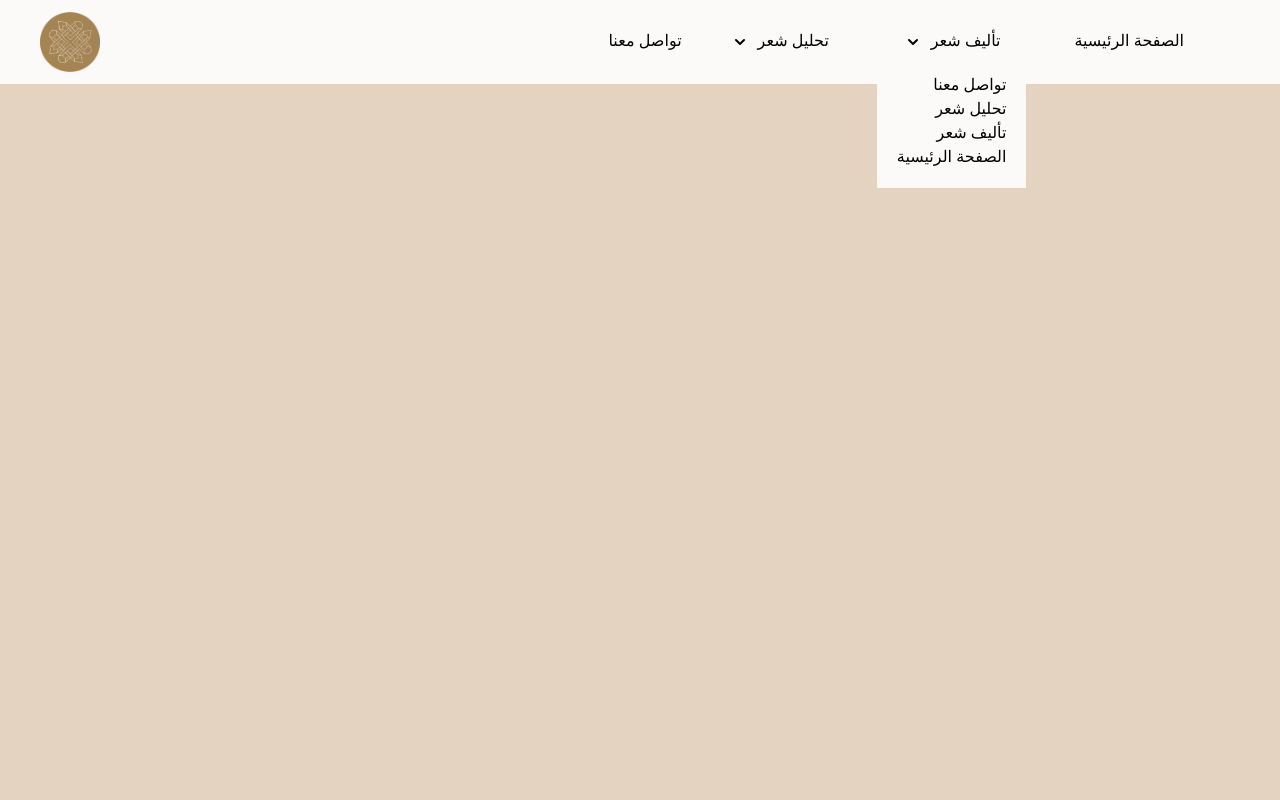
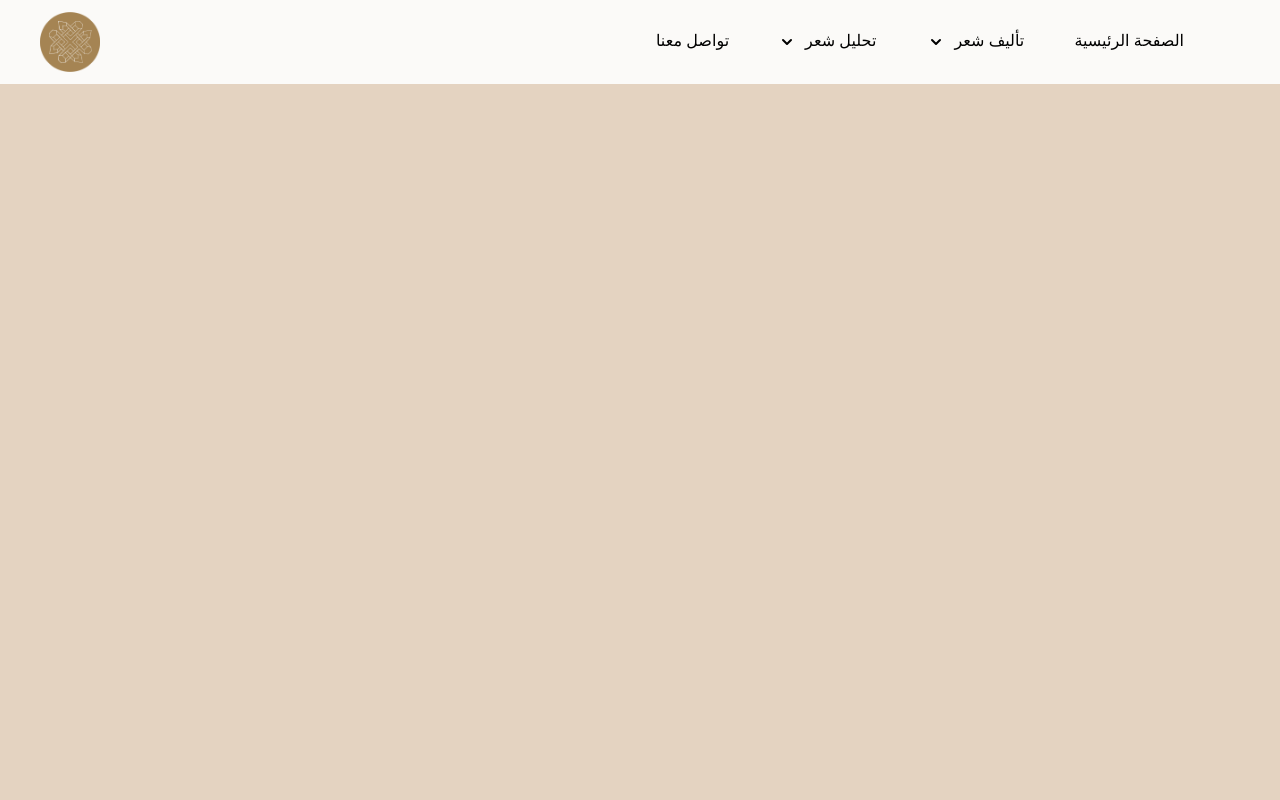
Before and after one commit to wadjih-bencheikh18/arabicthon-front, a React (Create React App) app: page / in a window 1280 px wide. Shown: the top 800 px of the page. Built offline with nearby package versions, Linux system fonts and the light colour scheme.

Commit message:
fix navbar order on mobile + add 2nd dropdown

```diff
--- a/src/App.js
+++ b/src/App.js
@@ -5,7 +5,7 @@ import { Navbar } from "./sections/Navbar";
 
 function App() {
   return (
-    <div className="App bg-[#E4D3C1] h-screen">
+    <div className="App bg-[#E4D3C1] h-screen text-right">
       <div>
         <Navbar />
       </div>
--- a/src/components/Navbar/NavbarContent.jsx
+++ b/src/components/Navbar/NavbarContent.jsx
@@ -10,7 +10,9 @@ const NavbarContent = ({ menuOpen, setMenuOpen }) => (
       </a>
     </div>
     {/* Navbar links */}
-    <nav className="hidden space-x-8 lg:flex lg:space-x-12">{NavbarLinks}</nav>
+    <nav className="hidden space-x-8 lg:flex lg:flex-row-reverse lg:space-x-12">
+      {NavbarLinks}
+    </nav>
     {/* Hamburger menu for mobile version */}
     <button
       type="button"
--- a/src/components/Navbar/NavbarLinks.jsx
+++ b/src/components/Navbar/NavbarLinks.jsx
@@ -1,17 +1,13 @@
-import { ChevronDownIcon } from "@heroicons/react/solid";
-import Ta2lifLinks from "./Ta2lifLinks";
-import DropDown from "./DropDown";
+import Ta2lifDropDown from "./Ta2lifDropDown";
+import Ta7lilDropDown from "./Ta7lilDropDown";
 const sections = [
+  <a href="./" className="hover:text-[#A58453] lg:ml-12">
+    الصفحة الرئيسية
+  </a>,
+  <Ta2lifDropDown />,
+  <Ta7lilDropDown />,
   <a href="./" className="hover:text-[#A58453]">
     تواصل معنا
-  </a>,
-  <a href="./" className="flex items-center hover:text-[#A58453]">
-    <ChevronDownIcon className="mr-2 mt-1 w-5" /> تحليل شعر
-  </a>,
-
-  <DropDown />,
-  <a href="./" className="hover:text-[#A58453]">
-    الصفحة الرئيسية
   </a>,
 ];
 
--- /dev/null
+++ b/src/components/Navbar/Ta2lifDropDown.jsx
@@ -0,0 +1,33 @@
+import { ChevronDownIcon } from "@heroicons/react/solid";
+import { useState } from "react";
+
+export default function Ta2lifDropDown() {
+  const [open, setOpen] = useState(false);
+  const sections = ["توعنا", "تحعر", " شعر", "افحة سية"];
+
+  const Ta2lifLinks = sections.map((section, i) => (
+    <a href={section} key={i} className="hidden lg:block hover:text-[#A58453]">
+      {section}
+    </a>
+  ));
+  return (
+    <div>
+      <div
+        className="flex cursor-pointer items-center justify-center hover:text-[#A58453]"
+        onClick={() => {
+          setOpen((o) => !o);
+        }}
+      >
+        <ChevronDownIcon className="mr-2 mt-1 w-5 hidden lg:block" /> تأليف شعر
+      </div>
+      {/* Ta2lif links */}
+      <nav
+        className={`flex flex-col transition-all duration-1000 ease-in-out overflow-hidden items-end bg-[#FBFAF8] p-5 ${
+          open ? "h-18" : "h-0 py-0"
+        }`}
+      >
+        {Ta2lifLinks}
+      </nav>
+    </div>
+  );
+}
--- a/src/components/Navbar/Ta2lifLinks.jsx
+++ /dev/null
@@ -1,9 +0,0 @@
-const sections = ["تواصل معنا", "تحليل شعر", "تأليف شعر", "الصفحة الرئيسية"];
-
-const Ta2lifLinks = sections.map((section, i) => (
-  <a href={section} key={i} className="hover:text-[#A58453]">
-    {section}
-  </a>
-));
-
-export default Ta2lifLinks;
--- a/src/components/Navbar/DropDown.jsx
+++ b/src/components/Navbar/Ta7lilDropDown.jsx
@@ -1,8 +1,15 @@
 import { ChevronDownIcon } from "@heroicons/react/solid";
-import Ta2lifLinks from "./Ta2lifLinks";
 import { useState } from "react";
-export default function DropDown() {
+
+export default function Ta7lilDropDown() {
   const [open, setOpen] = useState(false);
+  const sections = ["تواصا", "تر", "تأ شعر", "الة الرية"];
+
+  const Ta7lilLinks = sections.map((section, i) => (
+    <a href={section} key={i} className="hidden lg:block hover:text-[#A58453]">
+      {section}
+    </a>
+  ));
   return (
     <div>
       <div
@@ -11,15 +18,15 @@ export default function DropDown() {
           setOpen((o) => !o);
         }}
       >
-        <ChevronDownIcon className="mr-2 mt-1 w-5" /> تأليف شعر
+        <ChevronDownIcon className="mr-2 mt-1 w-5 hidden lg:block" /> تحليل شعر
       </div>
       {/* Ta2lif links */}
       <nav
         className={`flex flex-col transition-all duration-1000 ease-in-out overflow-hidden items-end bg-[#FBFAF8] p-5 ${
-          open ? "h-0 py-0" : "h-18"
+          open ? "h-18" : "h-0 py-0"
         }`}
       >
-        {Ta2lifLinks}
+        {Ta7lilLinks}
       </nav>
     </div>
   );
```
